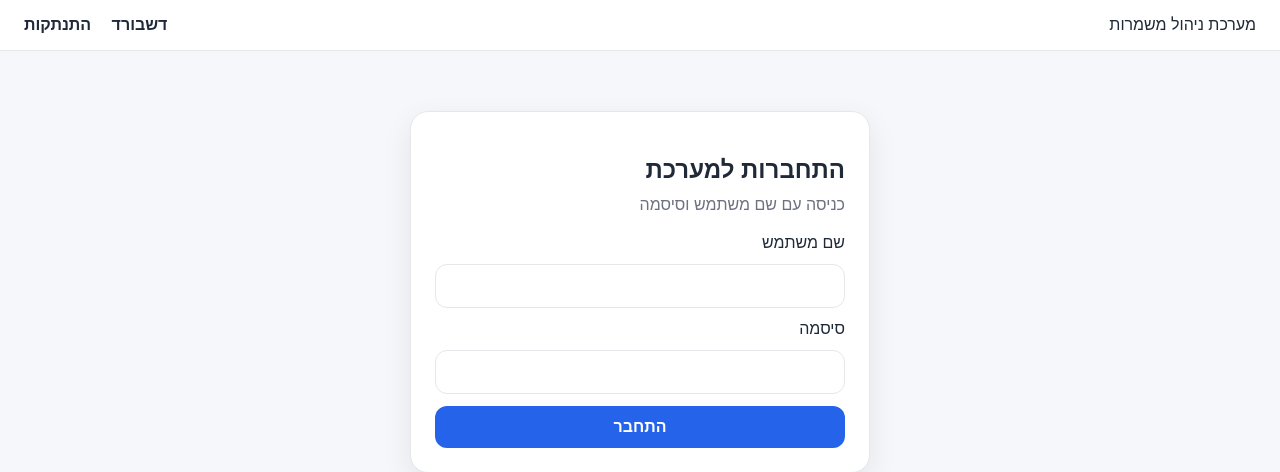
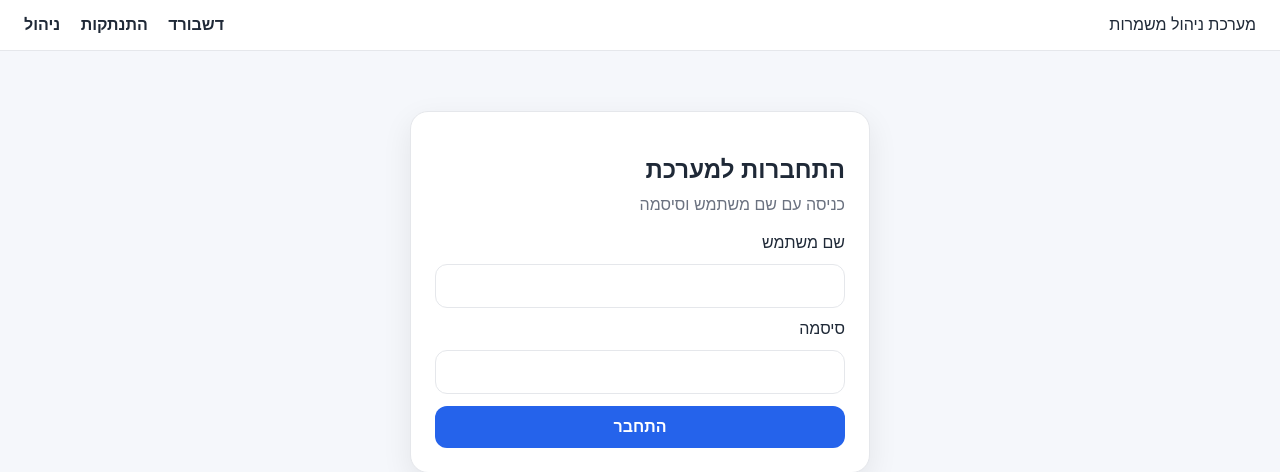
Before and after one commit to haggaikar-maker/shift-system, a FastAPI app: page /auth/login in a window 1280 px wide. Shown: the top 472 px of the page. Run offline with FastAPI, Linux system fonts and the light colour scheme; parts of the project's set-up code (start-up, migrations or seed data) failed here and were passed over.

Commit message:
Update base.html

```diff
--- a/app/templates/base.html
+++ b/app/templates/base.html
@@ -12,6 +12,7 @@
         <nav>
             <a href="/dashboard">דשבורד</a>
             <a href="/auth/logout">התנתקות</a>
+            <a href="/admin/preferences">ניהול</a>
         </nav>
     </header>
 
```
